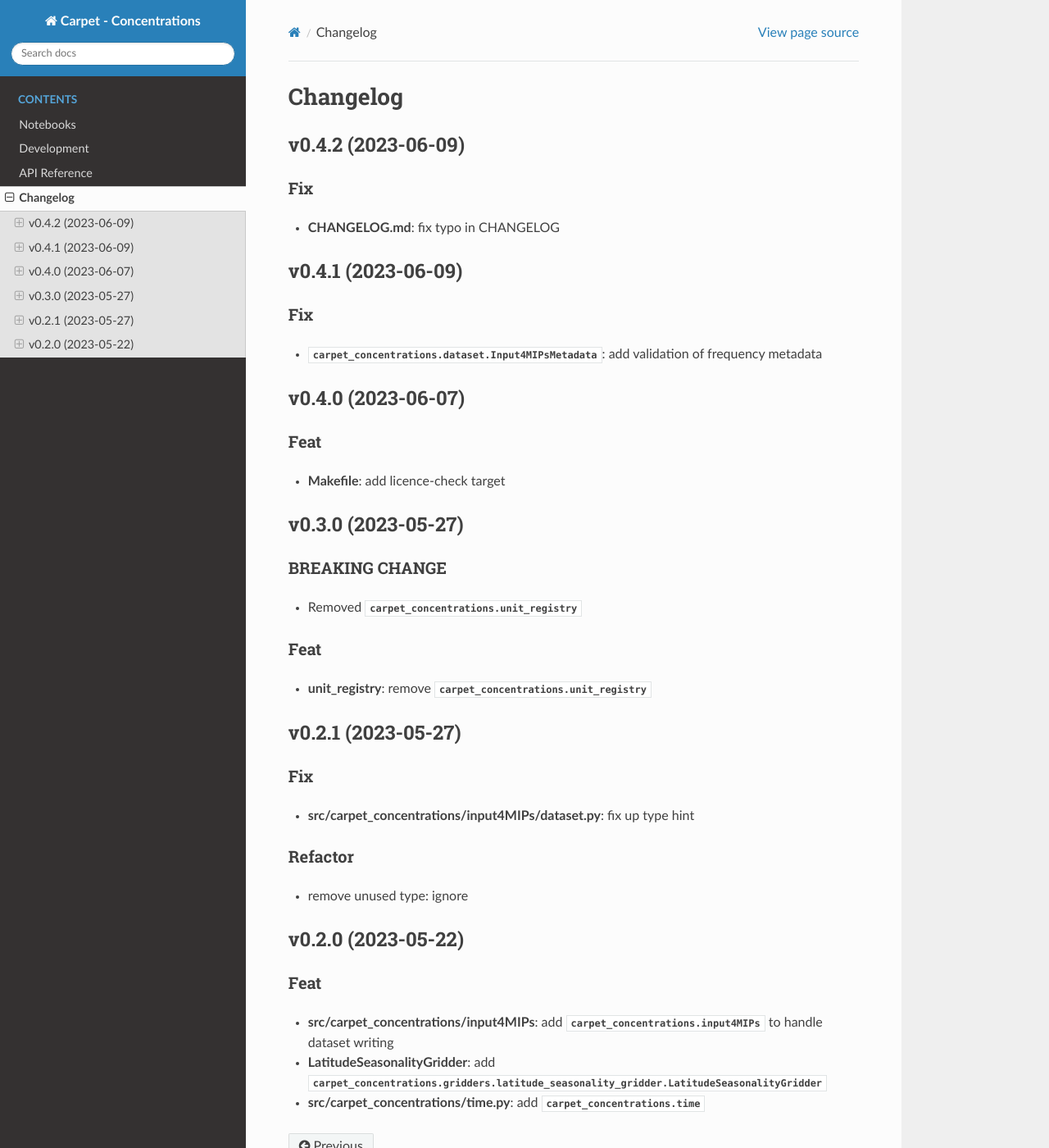
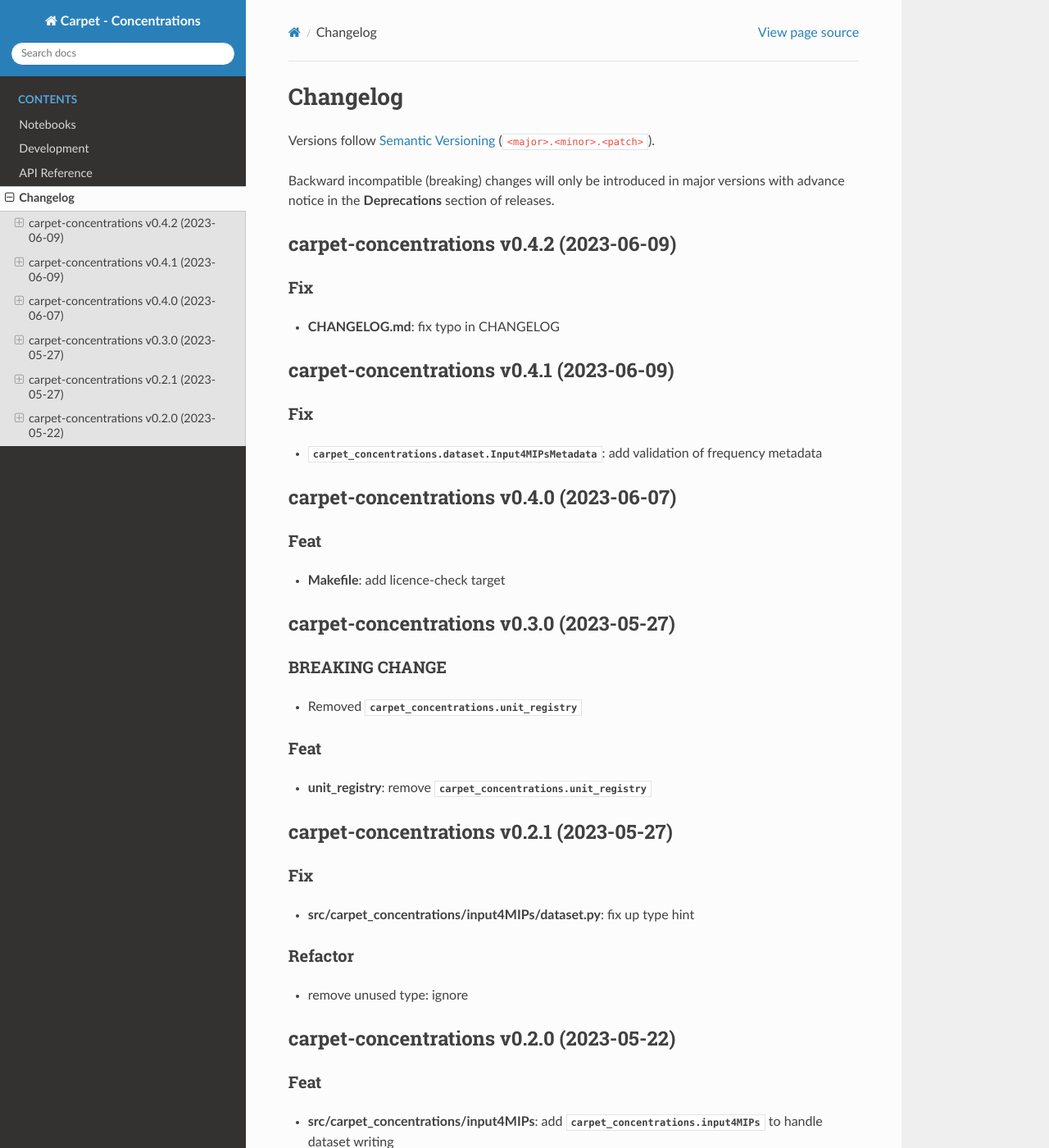
Before and after one commit to climate-resource/Carpet-Concentrations, a Sphinx documentation site: the page built from docs/source/changelog.md, in a window 1280 px wide and 1400 px high. Shown: the whole window at 82% size. Built offline with Sphinx 7.4.7 and the Read the Docs theme 2.0.0, drawn with Linux system fonts in a browser that asks for light colours; pages that are not in the unit, such as notebooks, are missing from menus; some of the changed lines change nothing that is shown.

Commit message:
Move CHANGELOG

````diff
--- a/CHANGELOG.md
+++ /dev/null
@@ -1,47 +0,0 @@
-# Changelog
-
-## v0.4.2 (2023-06-09)
-
-### Fix
-
-- **CHANGELOG.md**: fix typo in CHANGELOG
-
-## v0.4.1 (2023-06-09)
-
-### Fix
-
-- **{py:class}`carpet_concentrations.dataset.Input4MIPsMetadata`**: add validation of frequency metadata
-
-## v0.4.0 (2023-06-07)
-
-### Feat
-
-- **Makefile**: add licence-check target
-
-## v0.3.0 (2023-05-27)
-
-### BREAKING CHANGE
-
-- Removed {py:mod}`carpet_concentrations.unit_registry`
-
-### Feat
-
-- **unit_registry**: remove {py:mod}`carpet_concentrations.unit_registry`
-
-## v0.2.1 (2023-05-27)
-
-### Fix
-
-- **src/carpet_concentrations/input4MIPs/dataset.py**: fix up type hint
-
-### Refactor
-
-- remove unused type: ignore
-
-## v0.2.0 (2023-05-22)
-
-### Feat
-
-- **src/carpet_concentrations/input4MIPs**: add {py:mod}`carpet_concentrations.input4MIPs` to handle dataset writing
-- **LatitudeSeasonalityGridder**: add {py:class}`carpet_concentrations.gridders.latitude_seasonality_gridder.LatitudeSeasonalityGridder`
-- **src/carpet_concentrations/time.py**: add {py:mod}`carpet_concentrations.time`
--- a/docs/source/changelog.md
+++ b/docs/source/changelog.md
@@ -1,3 +1,66 @@
-(changelog-reference)=
-```{include} ../../CHANGELOG.md
-```
+# Changelog
+
+Versions follow [Semantic Versioning](https://semver.org/) (`<major>.<minor>.<patch>`).
+
+Backward incompatible (breaking) changes will only be introduced in major versions
+with advance notice in the **Deprecations** section of releases.
+
+
+<!--
+You should *NOT* be adding new changelog entries to this file, this
+file is managed by towncrier. See changelog/README.md.
+
+You *may* edit previous changelogs to fix problems like typo corrections or such.
+To add a new changelog entry, please see
+https://pip.pypa.io/en/latest/development/contributing/#news-entries,
+noting that we use the `changelog` directory instead of news, md instead
+of rst and use slightly different categories.
+-->
+
+<!-- towncrier release notes start -->
+
+## carpet-concentrations v0.4.2 (2023-06-09)
+
+### Fix
+
+- **CHANGELOG.md**: fix typo in CHANGELOG
+
+## carpet-concentrations v0.4.1 (2023-06-09)
+
+### Fix
+
+- **{py:class}`carpet_concentrations.dataset.Input4MIPsMetadata`**: add validation of frequency metadata
+
+## carpet-concentrations v0.4.0 (2023-06-07)
+
+### Feat
+
+- **Makefile**: add licence-check target
+
+## carpet-concentrations v0.3.0 (2023-05-27)
+
+### BREAKING CHANGE
+
+- Removed {py:mod}`carpet_concentrations.unit_registry`
+
+### Feat
+
+- **unit_registry**: remove {py:mod}`carpet_concentrations.unit_registry`
+
+## carpet-concentrations v0.2.1 (2023-05-27)
+
+### Fix
+
+- **src/carpet_concentrations/input4MIPs/dataset.py**: fix up type hint
+
+### Refactor
+
+- remove unused type: ignore
+
+## carpet-concentrations v0.2.0 (2023-05-22)
+
+### Feat
+
+- **src/carpet_concentrations/input4MIPs**: add {py:mod}`carpet_concentrations.input4MIPs` to handle dataset writing
+- **LatitudeSeasonalityGridder**: add {py:class}`carpet_concentrations.gridders.latitude_seasonality_gridder.LatitudeSeasonalityGridder`
+- **src/carpet_concentrations/time.py**: add {py:mod}`carpet_concentrations.time`
````
